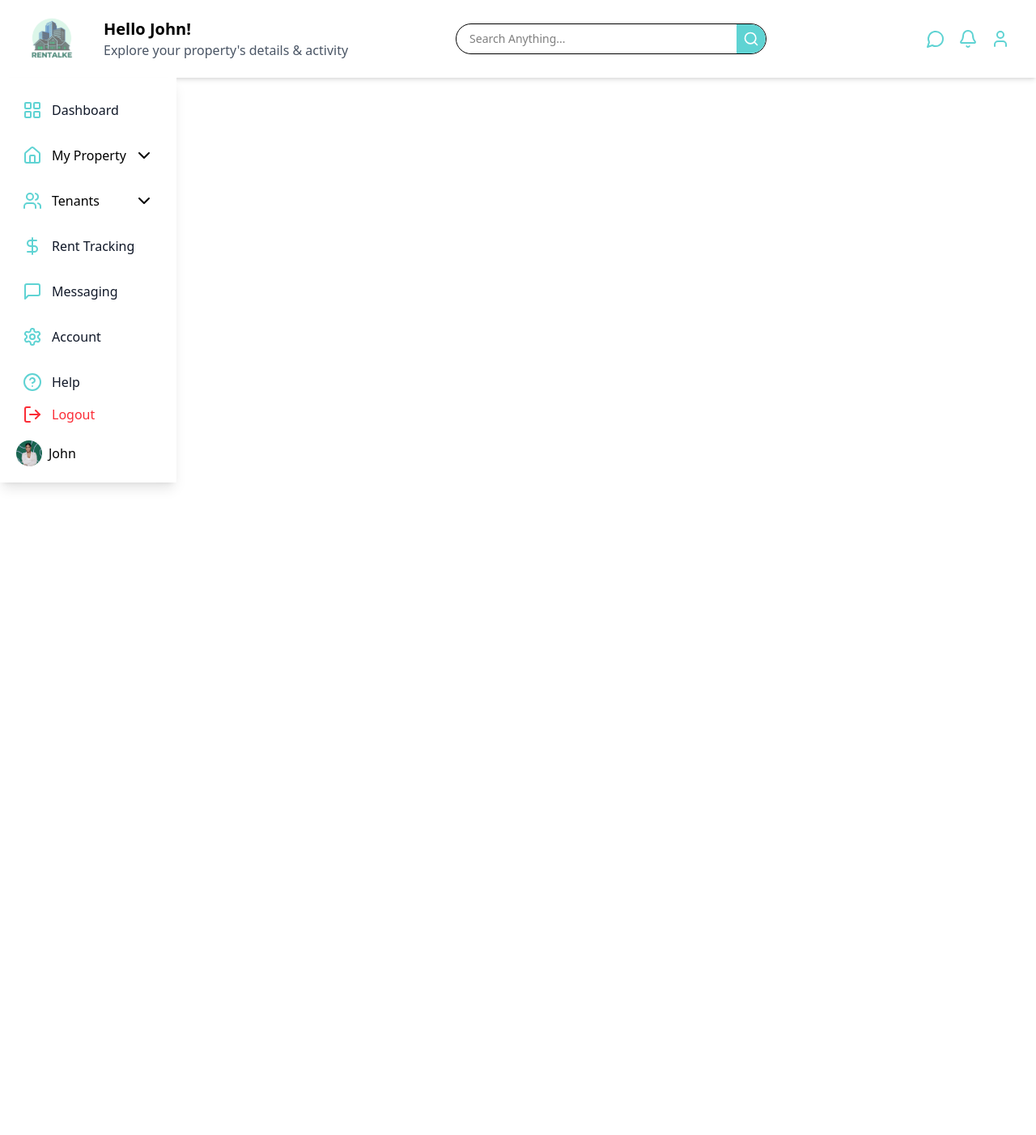
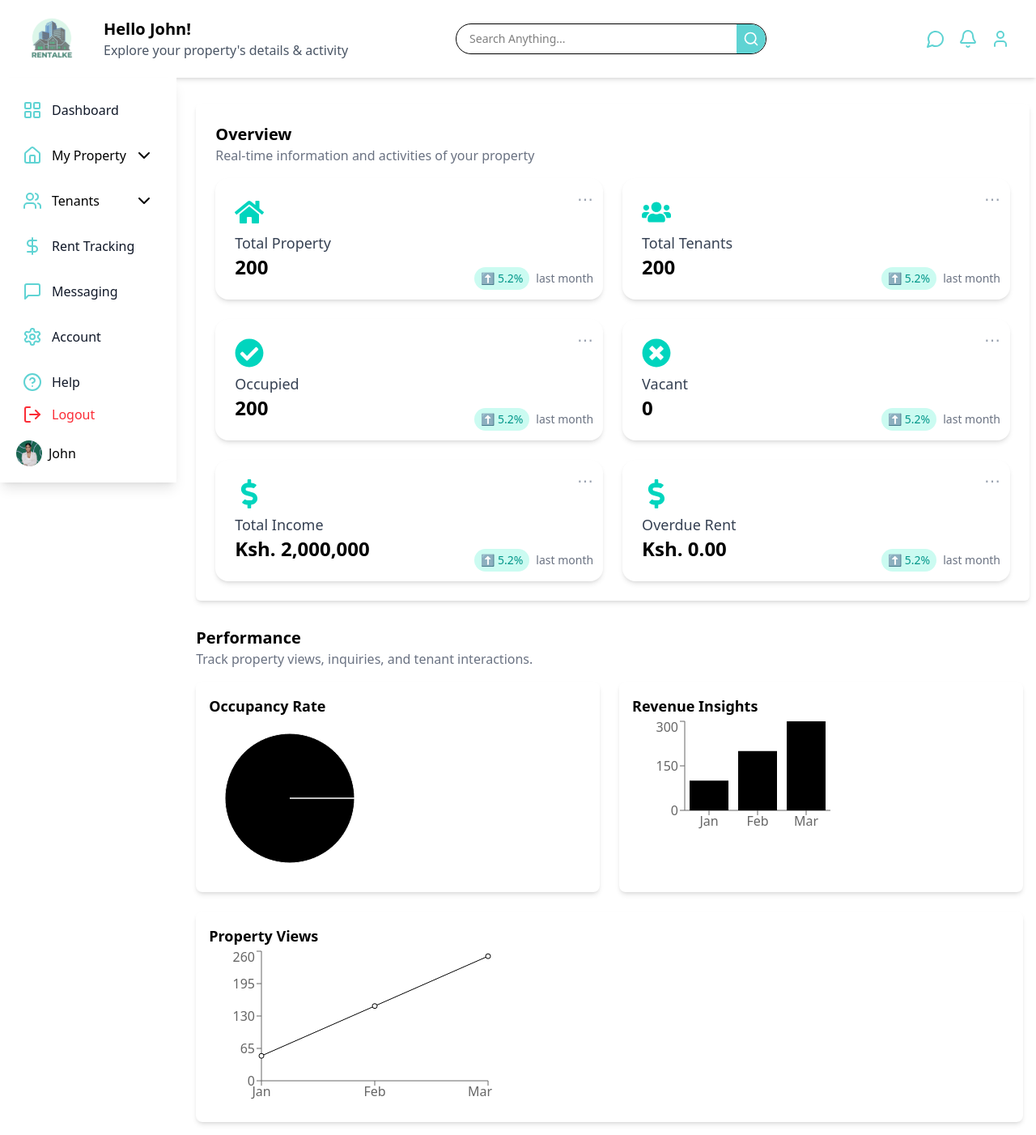
Before and after one commit to vickyee-bot/hunting_app, a React (Vite) app: page / in a window 1280 px wide. Shown: the whole page at 81% size. Before the commit the page ends 800 px from the top, so only its background shows below. Built offline with nearby package versions, Linux system fonts and the light colour scheme.

Commit message:
hunting app

```diff
--- a/package.json
+++ b/package.json
@@ -20,6 +20,7 @@
     "react-dom": "^19.0.0",
     "react-icons": "^5.4.0",
     "react-router-dom": "^7.1.5",
+    "recharts": "^2.15.1",
     "tailwindcss": "^4.0.4"
   },
   "devDependencies": {
--- /dev/null
+++ b/src/components/Overview.jsx
@@ -0,0 +1,61 @@
+import {
+  FaHome,
+  FaUsers,
+  FaDollarSign,
+  FaCheckCircle,
+  FaTimesCircle,
+} from "react-icons/fa";
+
+const cards = [
+  { icon: <FaHome />, title: "Total Property", value: 200 },
+  { icon: <FaUsers />, title: "Total Tenants", value: 200 },
+  { icon: <FaCheckCircle />, title: "Occupied", value: 200 },
+  { icon: <FaTimesCircle />, title: "Vacant", value: 0 },
+  { icon: <FaDollarSign />, title: "Total Income", value: "Ksh. 2,000,000" },
+  { icon: <FaDollarSign />, title: "Overdue Rent", value: "Ksh. 0.00" },
+];
+
+const Overview = () => {
+  return (
+    <section className="w-full bg-white shadow-md p-6 rounded-md mb-8 mt-4 ml-2">
+      <h2 className="text-xl font-bold">Overview</h2>
+      <p className="text-gray-500">
+        Real-time information and activities of your property
+      </p>
+
+      {/* Use CSS Grid for 3 columns and 2 rows */}
+      <div className="grid grid-cols-1 md:grid-cols-2 gap-6 mt-4">
+        {cards.map((card, index) => (
+          <div
+            key={index}
+            className="bg-white p-6 shadow-md rounded-2xl w-auto h-[150px] flex flex-col justify-between relative"
+          >
+            {/* Icon */}
+            <span className="text-4xl text-teal-400">{card.icon}</span>
+
+            {/* Title & Value */}
+            <div>
+              <p className="text-gray-700 text-lg font-medium">{card.title}</p>
+              <p className="text-2xl font-bold">{card.value}</p>
+            </div>
+
+            {/* Growth Indicator */}
+            <div className="flex items-center gap-2 text-gray-500 text-sm absolute bottom-3 right-3 mt-4">
+              <span className="bg-teal-100 text-teal-600 px-2 py-1 rounded-full flex items-center text-sm">
+                ⬆ 5.2%
+              </span>
+              <span>last month</span>
+            </div>
+
+            {/* Three-dot menu */}
+            <div className="absolute top-3 right-3">
+              <span className="text-gray-400 text-xl">⋯</span>
+            </div>
+          </div>
+        ))}
+      </div>
+    </section>
+  );
+};
+
+export default Overview;
--- /dev/null
+++ b/src/components/Performance.jsx
@@ -0,0 +1,76 @@
+import {
+  PieChart,
+  Pie,
+  Cell,
+  BarChart,
+  Bar,
+  XAxis,
+  YAxis,
+  Tooltip,
+  LineChart,
+  Line,
+} from "recharts";
+
+const data = [
+  { name: "Occupied", value: 200 },
+  { name: "Vacant", value: 0 },
+];
+const colors = ["#000", "#ccc"];
+const revenueData = [
+  { x: "Jan", y: 100 },
+  { x: "Feb", y: 200 },
+  { x: "Mar", y: 300 },
+];
+const viewsData = [
+  { x: "Jan", y: 50 },
+  { x: "Feb", y: 150 },
+  { x: "Mar", y: 250 },
+];
+
+const Performance = () => {
+  return (
+    <section className="mt-6 ml-2">
+      <h2 className="text-xl font-bold">Performance</h2>
+      <p className="text-gray-500">
+        Track property views, inquiries, and tenant interactions.
+      </p>
+      <div className="grid grid-cols-1 md:grid-cols-2 gap-6 mt-4">
+        {/* Pie Chart */}
+        <div className="bg-white p-4 shadow-md rounded-lg">
+          <h3 className="text-lg font-semibold">Occupancy Rate</h3>
+          <PieChart width={200} height={200}>
+            <Pie data={data} dataKey="value" outerRadius={80} fill="#000">
+              {data.map((_, index) => (
+                <Cell key={`cell-${index}`} fill={colors[index]} />
+              ))}
+            </Pie>
+          </PieChart>
+        </div>
+
+        {/* Bar Chart */}
+        <div className="bg-white p-4 shadow-md rounded-lg">
+          <h3 className="text-lg font-semibold">Revenue Insights</h3>
+          <BarChart width={250} height={150} data={revenueData}>
+            <XAxis dataKey="x" />
+            <YAxis />
+            <Tooltip />
+            <Bar dataKey="y" fill="#000" />
+          </BarChart>
+        </div>
+      </div>
+
+      {/* Line Chart */}
+      <div className="bg-white p-4 shadow-md rounded-lg mt-6">
+        <h3 className="text-lg font-semibold">Property Views</h3>
+        <LineChart width={350} height={200} data={viewsData}>
+          <XAxis dataKey="x" />
+          <YAxis />
+          <Tooltip />
+          <Line type="monotone" dataKey="y" stroke="#000" />
+        </LineChart>
+      </div>
+    </section>
+  );
+};
+
+export default Performance;
--- a/src/pages/Dashboard.jsx
+++ b/src/pages/Dashboard.jsx
@@ -1,15 +1,17 @@
-import React from "react";
-import { useState } from "react";
-import { Routes, Route } from "react-router-dom"; // ✅ Import Routes & Route
+import React, { useState } from "react";
+import { Routes, Route } from "react-router-dom";
 import Sidebar from "../components/Sidebar";
 import Navbar from "../components/Navbar";
 import AddEstate from "./AddEstate";
 import AddBuilding from "./AddBuilding";
 import AddUnits from "./AddUnits";
 import BottomNav from "../components/BottomNav";
+import Overview from "../components/Overview";
+import Performance from "../components/Performance";
 
 const Dashboard = () => {
   const [sidebarOpen, setSidebarOpen] = useState(false);
+
   return (
     <div>
       <Navbar toggleSidebar={() => setSidebarOpen(!sidebarOpen)} />
@@ -21,8 +23,17 @@ const Dashboard = () => {
 
         <div className="p-4 w-full">
           <Routes>
+            {/* Default dashboard page */}
+            <Route
+              path="/"
+              element={
+                <>
+                  <Overview />
+                  <Performance />
+                </>
+              }
+            />
             <Route path="/add-estate" element={<AddEstate />} />
-
             <Route path="/add-building" element={<AddBuilding />} />
             <Route path="/add-units" element={<AddUnits />} />
           </Routes>
```
Also changed, not shown: 1 other file (tests, documents, lock files or other folders).
